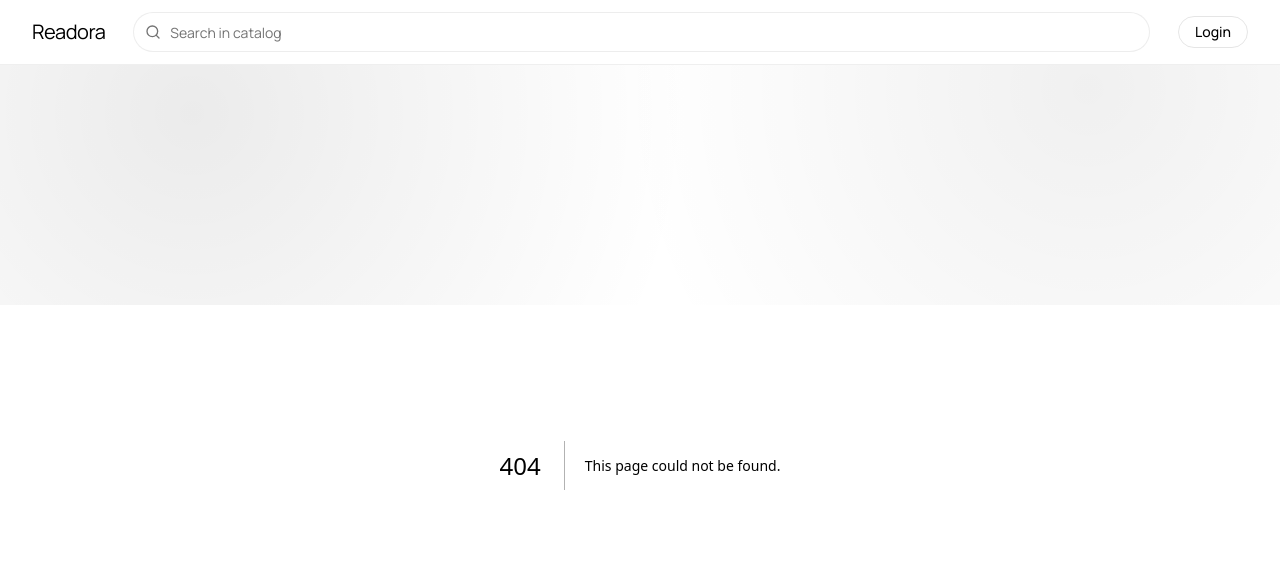
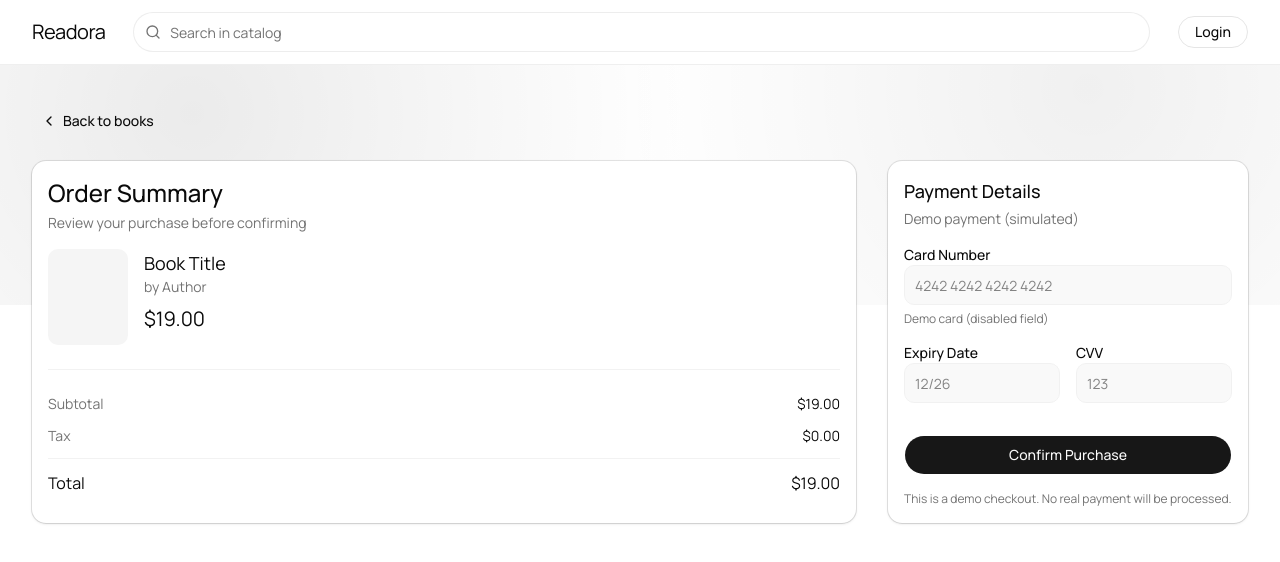
Before and after one commit to lowish/ebook-store-app, a Next.js app: page /checkout/1 in a window 1280 px wide. Before the commit this address had no page. Shown: the top 562 px of the page. Built offline with nearby package versions, Linux system fonts and the light colour scheme; no server answers.

Commit message:
feat: implement checkout page with order summary and payment form

```diff
--- /dev/null
+++ b/app/checkout/[id]/page.tsx
@@ -0,0 +1,213 @@
+"use client";
+
+import { FormEvent, useEffect, useState } from "react";
+import Link from "next/link";
+import { useRouter } from "next/navigation";
+import { ChevronLeft } from "lucide-react";
+
+import { Button } from "@/components/ui/button";
+import { Card, CardContent, CardDescription, CardHeader, CardTitle } from "@/components/ui/card";
+import { Input } from "@/components/ui/input";
+
+interface CheckoutPageProps {
+  params: Promise<{
+    id: string;
+  }>;
+}
+
+export default function CheckoutPage({ params }: CheckoutPageProps) {
+  const router = useRouter();
+  const [loading, setLoading] = useState(false);
+  const [errorMessage, setErrorMessage] = useState<string | null>(null);
+  const [successMessage, setSuccessMessage] = useState<string | null>(null);
+  const [book, setBook] = useState<{ id: string; title: string; author: string; price: number } | null>(null);
+
+  const handleSubmit = async (event: FormEvent<HTMLFormElement>) => {
+    event.preventDefault();
+    setLoading(true);
+    setErrorMessage(null);
+    setSuccessMessage(null);
+
+    try {
+      const { id } = await params;
+      // If free book, still call purchase endpoint to create order
+      const response = await fetch("/client/checkout/purchase", {
+        method: "POST",
+        headers: {
+          "Content-Type": "application/json",
+        },
+        credentials: "include",
+        body: JSON.stringify({ bookId: id }),
+      });
+
+      const payload = (await response.json()) as {
+        success: boolean;
+        error?: { message?: string };
+        data?: { order?: unknown };
+      };
+
+      if (!response.ok || !payload.success) {
+        throw new Error(payload.error?.message ?? "Purchase failed");
+      }
+
+      setSuccessMessage("Purchase successful! Redirecting to your library...");
+      setTimeout(() => {
+        router.push("/library");
+        router.refresh();
+      }, 2000);
+    } catch (error) {
+      setErrorMessage(error instanceof Error ? error.message : "Purchase failed");
+    } finally {
+      setLoading(false);
+    }
+  };
+
+  // load book to show accurate order summary and detect free books
+  useEffect(() => {
+    const load = async () => {
+      try {
+        const { id } = await params;
+        const res = await fetch(`/client/books/${id}`);
+        if (!res.ok) return;
+        const payload = (await res.json().catch(() => null)) as { success?: boolean; data?: { book?: { id: string; title: string; author: string; price: string | number } } } | null;
+        if (payload?.success && payload.data?.book) {
+          setBook({ id: payload.data.book.id, title: payload.data.book.title, author: payload.data.book.author, price: Number(payload.data.book.price) });
+        }
+      } catch (err) {
+        void err;
+      }
+    };
+
+    load();
+  }, [params]);
+
+  return (
+    <main className="mx-auto w-full max-w-7xl px-4 py-10 sm:px-6 lg:px-8">
+      <Button asChild variant="ghost" className="mb-6 rounded-full pl-2">
+        <Link href="/books">
+          <ChevronLeft className="size-4" />
+          Back to books
+        </Link>
+      </Button>
+
+      <div className="grid gap-8 md:grid-cols-[1fr_360px]">
+        {/* Order Summary */}
+        <Card className="border-border/70 bg-white shadow-sm">
+          <CardHeader>
+            <CardTitle className="font-heading text-2xl">Order Summary</CardTitle>
+            <CardDescription>Review your purchase before confirming</CardDescription>
+          </CardHeader>
+          <CardContent className="space-y-6">
+            <div className="space-y-4 border-b border-border/50 pb-6">
+              {/* Book item will be populated via search params */}
+              <div className="flex gap-4">
+                <div className="h-24 w-20 flex-shrink-0 rounded-lg bg-muted" />
+                <div className="flex-1">
+                  <p className="font-heading text-lg">Book Title</p>
+                  <p className="text-sm text-muted-foreground">by Author</p>
+                  <p className="mt-2 font-heading text-xl">$19.00</p>
+                </div>
+              </div>
+            </div>
+
+            <div className="space-y-3 text-sm">
+              <div className="flex justify-between">
+                <span className="text-muted-foreground">Subtotal</span>
+                <span>$19.00</span>
+              </div>
+              <div className="flex justify-between">
+                <span className="text-muted-foreground">Tax</span>
+                <span>$0.00</span>
+              </div>
+              <div className="flex justify-between border-t border-border/50 pt-3 font-heading text-base">
+                <span>Total</span>
+                <span>$19.00</span>
+              </div>
+            </div>
+          </CardContent>
+        </Card>
+
+        {/* Checkout Form */}
+            <div className="space-y-4">
+          <Card className="border-border/70 bg-white shadow-sm">
+            <CardHeader>
+              <CardTitle className="font-heading text-lg">Payment Details</CardTitle>
+              <CardDescription>Demo payment (simulated)</CardDescription>
+            </CardHeader>
+            <CardContent>
+              <form className="space-y-4" onSubmit={handleSubmit}>
+                <div className="space-y-1.5">
+                  <label htmlFor="card-number" className="text-sm font-medium">
+                    Card Number
+                  </label>
+                  <Input
+                    id="card-number"
+                    type="text"
+                    placeholder="4242 4242 4242 4242"
+                    defaultValue="4242 4242 4242 4242"
+                    disabled
+                    className="h-10 bg-muted"
+                  />
+                  <p className="text-xs text-muted-foreground">Demo card (disabled field)</p>
+                </div>
+
+                <div className="grid grid-cols-2 gap-4">
+                  <div className="space-y-1.5">
+                    <label htmlFor="card-expiry" className="text-sm font-medium">
+                      Expiry Date
+                    </label>
+                    <Input
+                      id="card-expiry"
+                      type="text"
+                      placeholder="MM/YY"
+                      defaultValue="12/26"
+                      disabled
+                      className="h-10 bg-muted"
+                    />
+                  </div>
+                  <div className="space-y-1.5">
+                    <label htmlFor="card-cvv" className="text-sm font-medium">
+                      CVV
+                    </label>
+                    <Input
+                      id="card-cvv"
+                      type="text"
+                      placeholder="123"
+                      defaultValue="123"
+                      disabled
+                      className="h-10 bg-muted"
+                    />
+                  </div>
+                </div>
+
+                {errorMessage ? (
+                  <div className="rounded-md border border-red-200 bg-red-50 px-3 py-2 text-sm text-red-700">
+                    {errorMessage}
+                  </div>
+                ) : null}
+
+                {successMessage ? (
+                  <div className="rounded-md border border-green-200 bg-green-50 px-3 py-2 text-sm text-green-700">
+                    {successMessage}
+                  </div>
+                ) : null}
+
+                <Button type="submit" className="mt-4 h-10 w-full rounded-full" disabled={loading}>
+                  {loading
+                    ? "Processing..."
+                    : book && book.price === 0
+                    ? "Get for free"
+                    : "Confirm Purchase"}
+                </Button>
+
+                <p className="text-xs text-muted-foreground">
+                  This is a demo checkout. No real payment will be processed.
+                </p>
+              </form>
+            </CardContent>
+          </Card>
+        </div>
+      </div>
+    </main>
+  );
+}
```
